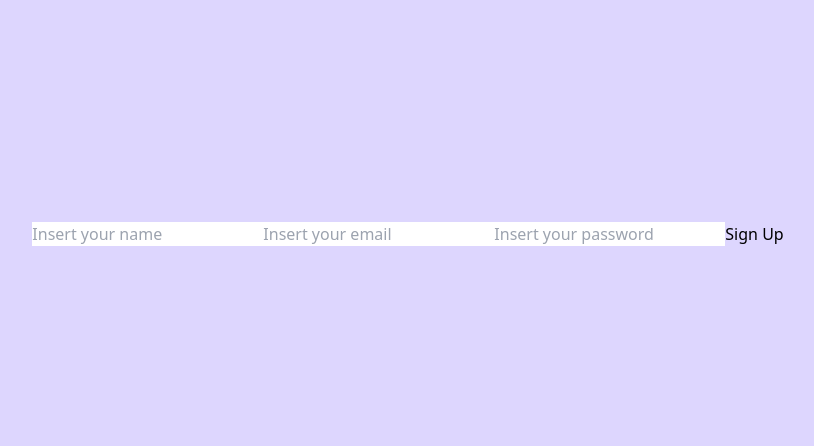
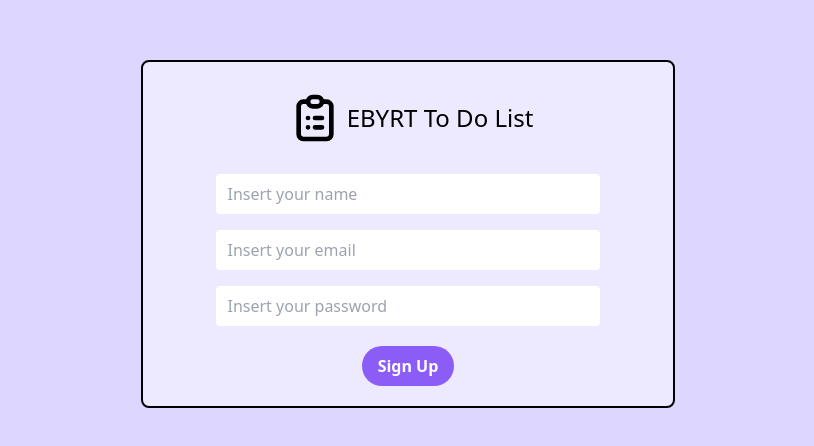
Before and after one commit to leonardo-pinto/ebytr-mern-challenge, a React (Create React App) app in the folder frontend/: page /signup in a window 1280 px wide. Shown: the part 166-612 px from the top of the page, without its empty margins (232-1046 px from the left). Built offline with nearby package versions, Linux system fonts and the light colour scheme.

Commit message:
feat: style signup page

```diff
--- a/frontend/src/components/SignupForm.js
+++ b/frontend/src/components/SignupForm.js
@@ -1,6 +1,7 @@
 import React, { useState, useEffect } from 'react';
 import { useDispatch } from 'react-redux';
 import { signUp } from '../redux/actions/userActions';
+import { todoIcon } from '../services/todosIcons';
 
 function SignupForm() {
   const dispatch = useDispatch();
@@ -40,47 +41,60 @@ function SignupForm() {
   };
 
   return (
+    <div
+      className="p-2 flex flex-col justify-center
+    items-center bg-purple-100 mx-auto border-2
+    border-solid border-black rounded-lg w-4/5 sm:w-2/4 md:w-5/12"
+    >
+      <div className="flex justify-center items-center p-4">
+        {todoIcon()}
+        <h1 className="text-2xl">EBYRT To Do List</h1>
+      </div>
       <form
+        className="w-full flex flex-col justify-center items-center"
         onSubmit={ handleSubmit }
       >
-      <label htmlFor="name">
         <input
           name="name"
+          className="w-3/4 py-2 px-3 my-2 rounded
+          focus:ring-2 focus:ring-blue-600 text-gray-700"
           type="text"
           data-testid="name-input-signup"
           value={ name }
           placeholder="Insert your name"
           onChange={ handleSignupInput }
         />
-      </label>
-      <label htmlFor="email">
         <input
           name="email"
+          className="w-3/4 py-2 px-3 my-2 rounded
+          focus:ring-2 focus:ring-blue-600 text-gray-700"
           type="email"
           data-testid="email-input-signup"
           value={ email }
           placeholder="Insert your email"
           onChange={ handleSignupInput }
         />
-      </label>
-      <label htmlFor="password">
         <input
           name="password"
+          className="w-3/4 py-2 px-3 my-2 rounded
+          focus:ring-2 focus:ring-blue-600 text-gray-700"
           type="password"
           value={ password }
           data-testid="password-input-signup"
           placeholder="Insert your password"
           onChange={ handleSignupInput }
         />
-      </label>
         <button
           type="submit"
+          className="bg-purple-500 hover:bg-blue-700 text-white
+          font-bold py-2 px-4 rounded-full m-3"
           data-testid="button-signup"
           disabled={ disableSignupBtn }
         >
           Sign Up
         </button>
       </form>
+    </div>
   );
 }
 
```
Lines whose indentation alone changed are shown as unchanged.
